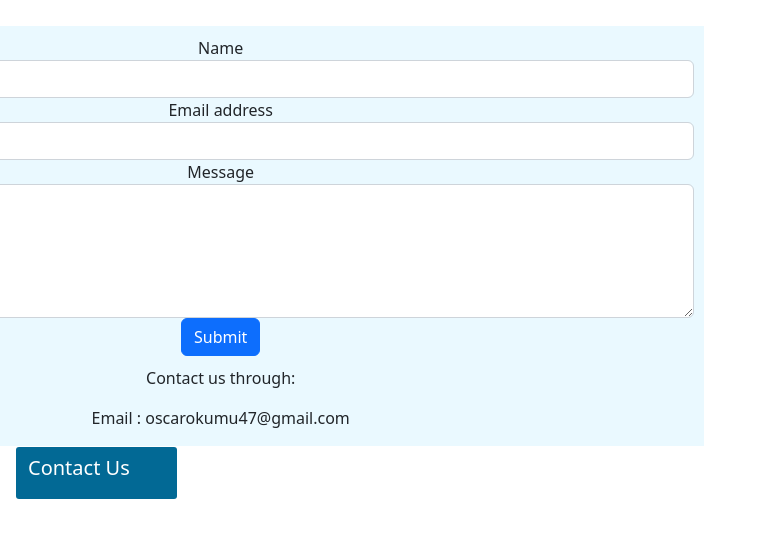
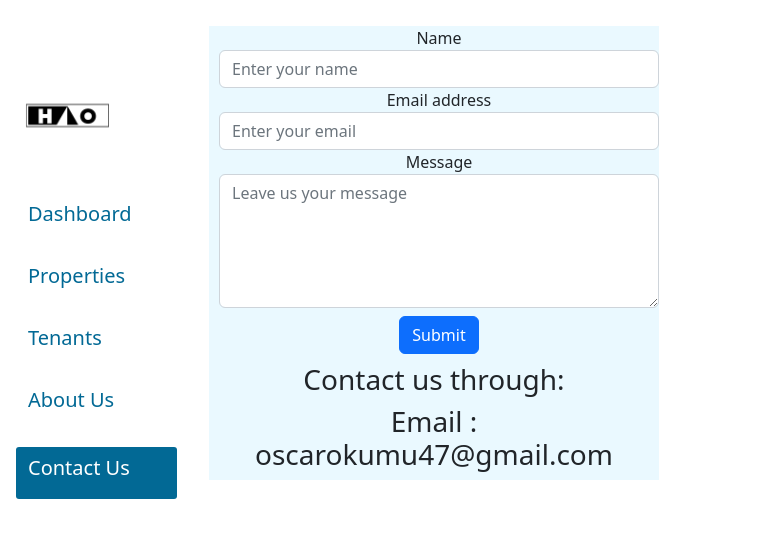
Before and after one commit to Josekariz/hao-frontend, a React (Create React App) app: page /contact_us in a window 1280 px wide. Shown: the top 538 px of the page, without its empty margins (0-767 px from the left). Built offline with nearby package versions, Linux system fonts and the light colour scheme.

Commit message:
modify contact component

```diff
--- a/src/Pages/Contact/Contact.css
+++ b/src/Pages/Contact/Contact.css
@@ -10,9 +10,8 @@
   border-radius: 10%;
 }
 .contact-form{
-  padding: 10px;
-
+  padding-left: 10px;
 }
-/* #root{
-
-} */
+#submit-button{
+  margin: 2%;
+}
--- a/src/Pages/Contact/Contact.js
+++ b/src/Pages/Contact/Contact.js
@@ -37,11 +37,12 @@ class App extends React.Component {
             <Navbar />
           </div>
           </div>
-          <div className="App col-10" >
+          <div className="App col-6" >
             <div
               style={{
                 backgroundColor: "#eaf9ff",
-                width:"100%",
+                maxHeight: "100%",
+                overflowY: "scroll",
               }}
               className="dashboard-main mh-100 col-10"
             >
@@ -87,14 +88,14 @@ class App extends React.Component {
                 </div>
                 <div className="submit-button">
                   {" "}
-                  <button type="submit" className="btn btn-primary">
+                  <button type="submit" className="btn btn-primary" id="submit-button">
                     Submit
                   </button>
                 </div>
               </form>
               <div className="Contacts">
-                <p>Contact us through:</p>
-                <p>Email : oscarokumu47@gmail.com</p>
+                <h3>Contact us through:</h3>
+                <h3>Email : oscarokumu47@gmail.com</h3>
               </div>
             </div>
           </div>
```
